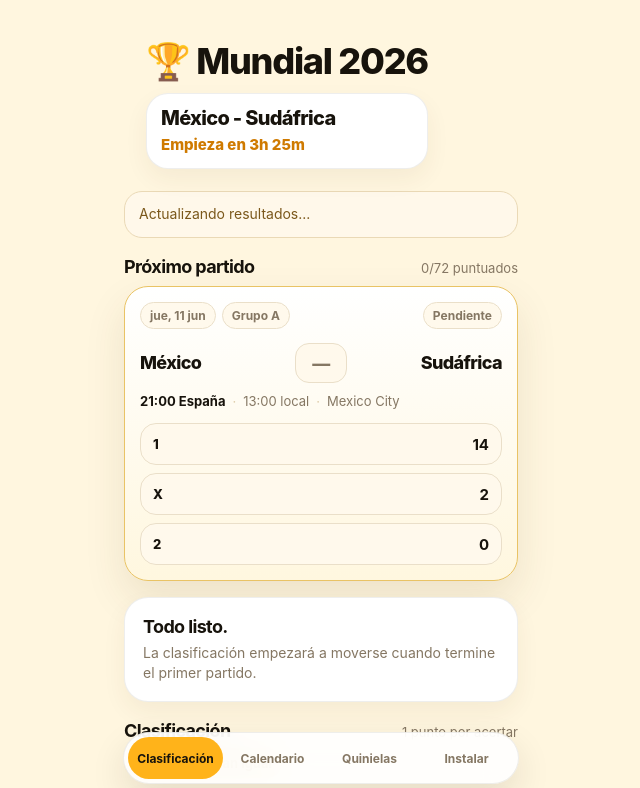
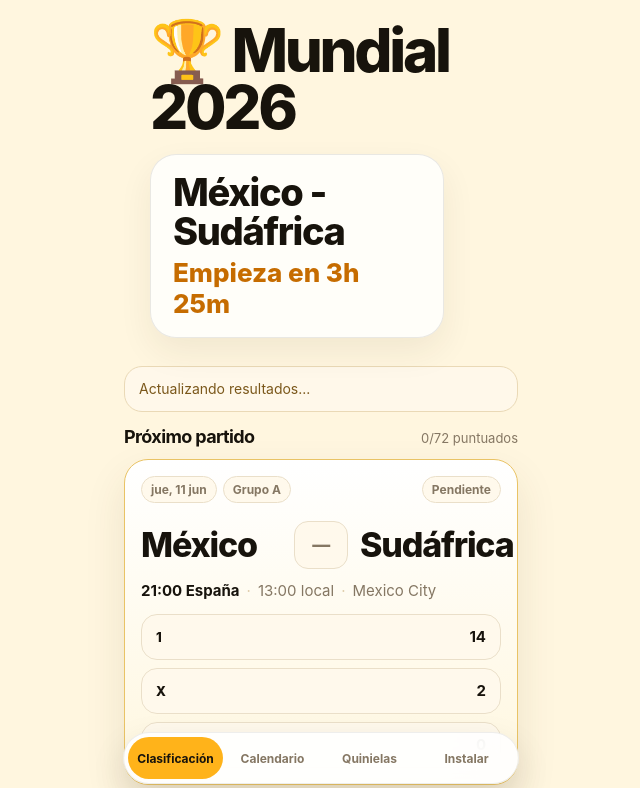
Before and after one commit to javiiitalavera/mundial-porra-2026, a Next.js app: page / in a window 1280 px wide. Shown: the top 788 px of the page, without its empty margins (319-959 px from the left). Built offline with nearby package versions, Linux system fonts and the light colour scheme.

Commit message:
Compact home polish

```diff
--- a/app/globals.css
+++ b/app/globals.css
@@ -955,3 +955,125 @@ body {
 .live-badge {
   display: none !important;
 }
+
+/* Compact home polish */
+.compact-hero {
+  margin-top: 0;
+  margin-bottom: 28px;
+  padding: 0 26px;
+  border: 0;
+  background: transparent;
+  box-shadow: none;
+}
+
+.compact-hero h1 {
+  font-size: clamp(42px, 10.5vw, 60px);
+  line-height: 0.95;
+  margin-bottom: 18px;
+  letter-spacing: -0.055em;
+}
+
+.compact-hero .hero-next {
+  max-width: 86%;
+  padding: 18px 22px;
+  border: 1px solid rgba(20, 16, 9, 0.09);
+  border-radius: 26px;
+  background: rgba(255, 255, 255, 0.82);
+  box-shadow: 0 14px 34px rgba(62, 43, 11, 0.07);
+}
+
+.compact-hero .hero-next div {
+  font-size: clamp(26px, 7vw, 38px);
+  line-height: 1.02;
+}
+
+.compact-hero .hero-next span {
+  margin-top: 6px;
+  display: block;
+  color: #c66c00;
+  font-size: clamp(18px, 5vw, 26px);
+  font-weight: 800;
+}
+
+.compact-next-block {
+  margin-top: 0;
+}
+
+.compact-next-block .block-heading,
+.classification-block .block-heading {
+  margin-bottom: 12px;
+}
+
+.compact-next-block .match-card {
+  padding: 16px;
+  border-radius: 24px;
+}
+
+.compact-next-block .match-topline {
+  margin-bottom: 18px;
+}
+
+.compact-next-block .match-main {
+  margin-bottom: 12px;
+}
+
+.compact-next-block .team {
+  font-size: clamp(24px, 6vw, 34px);
+}
+
+.compact-next-block .score {
+  min-width: 54px;
+  min-height: 48px;
+  padding: 8px 12px;
+}
+
+.compact-next-block .match-time {
+  margin-bottom: 14px;
+  font-size: 15px;
+}
+
+.compact-next-block .pick-row {
+  gap: 8px;
+}
+
+.compact-next-block .pick-button {
+  min-height: 44px;
+  padding: 10px 14px;
+  border-radius: 18px;
+}
+
+.classification-block {
+  margin-top: 24px;
+}
+
+.leader-note {
+  margin-bottom: 10px;
+}
+
+@media (max-width: 390px) {
+  .compact-hero {
+    padding: 0 18px;
+    margin-bottom: 22px;
+  }
+
+  .compact-hero h1 {
+    font-size: 42px;
+  }
+
+  .compact-hero .hero-next {
+    max-width: 92%;
+    padding: 16px 18px;
+  }
+
+  .compact-next-block .match-card {
+    padding: 14px;
+  }
+
+  .compact-next-block .team {
+    font-size: 24px;
+  }
+
+  .compact-next-block .match-time {
+    font-size: 14px;
+  }
+}
--- a/app/page.tsx
+++ b/app/page.tsx
@@ -1,8 +1,9 @@
 import { MatchCard } from "@/components/MatchCard";
 import { StandingCard } from "@/components/StandingCard";
-import { formatStartsIn } from "@/lib/format";
+import { formatStartsIn, resultLabel } from "@/lib/format";
 import { getFootballDataResults } from "@/lib/footballData";
 import { getMatches, getNextMatch, getStandings } from "@/lib/scoring";
+import type { Match, MatchResult } from "@/lib/types";
 
 export const revalidate = 600;
 
@@ -11,6 +12,14 @@ function leaderText(standings: ReturnType<typeof getStandings>, played: number):
   const top = standings[0]?.points ?? 0;
   const tied = standings.filter((row) => row.points === top).length;
   return tied > 1 ? "Empate en cabeza" : "Líder provisional";
+}
+
+function heroStatus(match: Match, result?: MatchResult): string {
+  if (result?.status === "FINISHED") return resultLabel(result);
+  if (result?.status === "LIVE") return result.minute ? `En juego · ${result.minute}'` : "En juego";
+
+  const countdown = formatStartsIn(match.date, match.timeEt);
+  return countdown === "En juego" ? "Pendiente de marcador" : countdown;
 }
 
 const podiumMedals = ["🥇", "🥈", "🥉"];
@@ -26,13 +35,13 @@ export default async function HomePage() {
 
   return (
     <section className="screen">
-      <header className="app-header hero-sport">
+      <header className="app-header hero-sport compact-hero">
         <div>
           <h1>🏆 Mundial 2026</h1>
           {nextMatch ? (
             <div className="hero-next">
               <div>{nextMatch.home} - {nextMatch.away}</div>
-              <span>{formatStartsIn(nextMatch.date, nextMatch.timeEt)}</span>
+              <span>{heroStatus(nextMatch, payload.results[nextMatch.id])}</span>
             </div>
           ) : (
             <p>{played}/{total} partidos puntuados</p>
@@ -45,7 +54,7 @@ export default async function HomePage() {
       ) : null}
 
       {nextMatch ? (
-        <section className="block">
+        <section className="block compact-next-block">
           <div className="block-heading">
             <h2>Próximo partido</h2>
             <span>{played}/{total} puntuados</span>
@@ -54,14 +63,7 @@ export default async function HomePage() {
         </section>
       ) : null}
 
-      {played === 0 ? (
-        <section className="quiet-card">
-          <h2>Todo listo.</h2>
-          <p>La clasificación empezará a moverse cuando termine el primer partido.</p>
-        </section>
-      ) : null}
-
-      <section className="block">
+      <section className="block classification-block">
         <div className="block-heading">
           <h2>Clasificación</h2>
           <span>1 punto por acertar</span>
```
Also changed, not shown: 1 other file (tests, documents, lock files or other folders).
